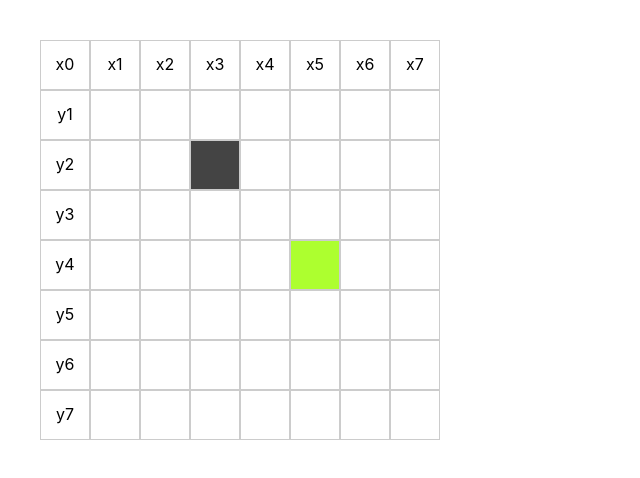
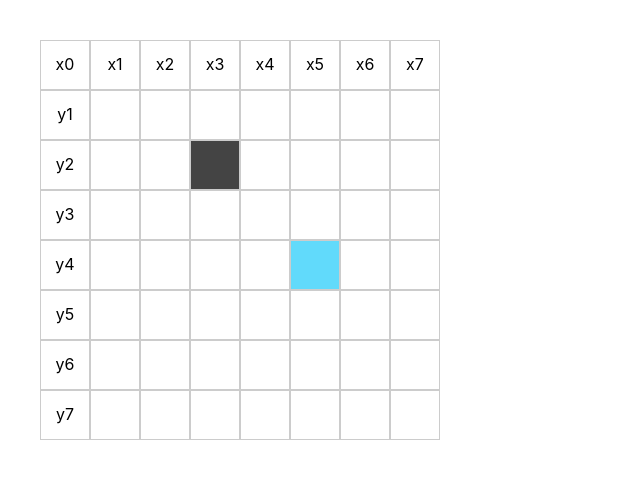
Before and after one commit to alundiak/react-snake, a React (Create React App) app: page / in a window 1280 px wide. Shown: the top 478 px of the page, without its empty margins (0-640 px from the left). Built offline with nearby package versions, Linux system fonts and the light colour scheme.

Commit message:
Impl. left and right move. Realized issue with double-invoking of reducer. Figured out a workaround (a better code solution).

```diff
--- a/src/components/Board.tsx
+++ b/src/components/Board.tsx
@@ -1,6 +1,8 @@
-import React, { useState, useReducer, PropsWithChildren } from 'react';
+import React, { useReducer, PropsWithChildren } from 'react';
 import { Point } from './Point';
 import './board.css';
+
+const FREQUENCY = 1000;
 
 // Array for axis used in format [y x] of two positive numbers:
 // y top-to-bottom and
@@ -15,8 +17,8 @@ const initialBoardState = {
     //     tail: []
     // },
     started: false,
-    finished: false,
-    conflict: false, // target | itself | edge
+    // finished: false,
+    // conflict: false, // target | itself | edge
 };
 
 // Approach using <div> and css-grid layout
@@ -31,23 +33,15 @@ export function Board({ children }: PropsWithChildren<any>) {
     // const matrix = Array(width).fill(null).map(el => Array(height).fill(0));
     // console.log(matrix);
 
+    // This must be created on demand, after click for every cell once. NOT MORE
     const gameTrigger = (newDirection: number[/* y x */]) => {
-        console.log('gameTrigger');
-
         if (!boardState.started) {
-            dispatch({
-                type: 'START'
-            });
+            dispatch({ type: 'START' });
+        } else {
+            dispatch({ type: 'INTERRUPT' });
         }
 
-        // This must be created on demand, after click for every cell once. NOT MORE
-        const dispatchMove = (newPoint: number[]) =>
-            dispatch({
-                type: 'SNAKE_MOVE',
-                newPosition: newPoint
-            });
-
-        snakeMove(boardState, newDirection, dispatchMove);
+        snakeMove(boardState, newDirection, dispatch);
     };
 
     const boardCore = [];
@@ -68,6 +62,14 @@ export function Board({ children }: PropsWithChildren<any>) {
 }
 
 function boardReducer(state: any, action: any) {
+    // console.log('boardReducer'); // TODO
+    // Due to using <React.StrictMode> useReducer() -> reducer() function is double-invoking !!!
+    // https://reactjs.org/docs/strict-mode.html#detecting-unexpected-side-effects
+    // console.log() inside of switch case is once, but random array is regenerated twice
+    // SOLUTION: move ANY logic BEFORE dispatch() and pass any new changed data via dispatch() func.
+    // https://github.com/facebook/react/issues/16295
+    // https://stackoverflow.com/questions/54892403/usereducer-action-dispatched-twice
+
     switch (action.type) {
         case 'START':
             console.log('Game STARTED');
@@ -77,10 +79,13 @@ function boardReducer(state: any, action: any) {
             }
 
         case 'FINISH':
-            console.log('Game FINISHED');
+            console.log('Game Over!');
+
             return {
                 ...state,
-                started: false // and stop while(1) loop OR setInterval()
+                started: false, // and stop while(1) loop OR setInterval()
+                // targetPoint: generateRandomPoint('target'), // BAD
+                // snake: [generateRandomPoint('snakeHead')] // BAD
             }
 
         case 'SNAKE_MOVE':
@@ -94,64 +99,126 @@ function boardReducer(state: any, action: any) {
             // state.snake.unshift(action.newDirection);
             // state.snake.pop(); // add a keyframe animation for slow fade out of last point on tail
 
-            state.snake[0] = action.newPosition;
+            // state.snake[0] = action.newPosition; // MUTABLE !!!!
 
             // TODO
             // const [snakeHead, ...snakeTail] = state.snake; // snakeTail can be undefined or many arrays [].length == 2
             // TODO
 
+            const [, ...tail] = state.snake;
+
+            return {
+                ...state,
+                snake: [action.newPosition, ...tail]
+            }
+
+        case 'CONFLICT_WITH_TARGET':
+            console.log('Target point reached. Generating new one.');
+            // when snake eats target [yT, xT], size should be increased - new sub-array will be pushed to boardState.snake
+
+            // action.newPosition;
+
+            return {
+                ...state,
+                // targetPoint: generateRandomPoint('target'), // BAD
+                // snake: [generateRandomPoint('snakeHead')] // BAD
+            }
+
+        case 'CONFLICT_WITH_ITSELF':
+            console.log('Don\'t eat yourself');
+
+            return {
+                ...state,
+                // targetPoint: generateRandomPoint('target'), // BAD
+                // snake: [generateRandomPoint('snakeHead')] // BAD
+            }
+
+        case 'CONFLICT_WITH_EDGES':
+            console.log('Bang...');
+
+            return {
+                ...state,
+                started: false,
+                targetPoint: action.newPosition, // SHOULD BE OK
+                snake: [action.newSnakeHead] // SHOULD BE OK
+            }
+
+        case 'REGENERATE_TARGET':
+            console.log('Target point regeneration.');
+
+            return {
+                ...state,
+                targetPoint: action.newPosition, // IS OK
+            }
+
+        case 'REGENERATE_SNAKE':
+            console.log('Snake head point regeneration.');
+
+            return {
+                ...state,
+                snake: [action.newPosition], // IS OK. Will cause disappearing snake's tail, and head will be new point.
+            }
+        case 'INTERRUPT':
+            console.log('INTERRUPT.');
+
             return {
                 ...state,
             }
-
-        case 'CONFLICT_WITH_TARGET':
-            // TODO
-            // when snake eats target [yT, xT], size should be increased - new sub-array will be pushed to boardState.snake
-            break;
-
-        case 'CONFLICT_WITH_ITSELF':
-            // TODO
-            break;
-
-        case 'CONFLICT_WITH_EDGES':
-            // TODO
-            // [0 > x > width] or
-            // [0 > y > height]
-            break;
 
         default:
             return state;
     }
 }
 
-function snakeMove(boardState: any, newDirection: any, dispatchMove: any) {
+
+function snakeMove(boardState: any, newDirection: any, dispatch: any) {
     const snakeHead = boardState.snake[0];
-    console.log(snakeHead, newDirection);
-
     const [yDirection, xDirection] = newDirection;
 
     if (yDirection === snakeHead[0]) {
         // it is LEFT or RIGHT move of snake head
-        if (xDirection < snakeHead[1]) {
-            // let interval1: any;
-            // -- for loop = LEFT MOVE
-            let i = snakeHead[1] - 1; /* next point */;
+
+        if (xDirection < snakeHead[1]) { // -- loop = LEFT MOVE
+            let interval1: any;
+            let i = snakeHead[1] - 1; // next left point
+
             const callback = () => {
-                console.log('callback');
-                dispatchMove([yDirection, i]);
-                i--;
+                let newPosition = [yDirection, i];
+                if (isWall(newPosition)) {
+                    clearInterval(interval1);
+                    // dispatch({
+                    //     type: 'CONFLICT_WITH_EDGES',
+                    //     newPosition: generateRandomPoint('target'),
+                    //     newSnakeHead: generateRandomPoint('snakeHead')
+                    // });
+                    dispatch({ type: 'FINISH' });
+                    dispatch({ type: 'REGENERATE_TARGET', newPosition: generateRandomPoint('target') });
+                    dispatch({ type: 'REGENERATE_SNAKE', newPosition: generateRandomPoint('snakeHead') });
+                    return;
+                }
+                dispatch({ type: 'SNAKE_MOVE', newPosition });
+                --i; // maybe i--
             };
 
-            console.log(i);
-            setTimeout(callback, 500);
-            // if i < 0 => -1 and less => dispatch(CONFLICT_EDGE)
+            interval1 = setInterval(callback, FREQUENCY);
+        } else { // ++ loop = RIGHT MOVE
+            let interval2: any;
+            let i = snakeHead[1] + 1; // next right point
 
-            // clearInterval(interval1);
-        } else {
-            // ++ for loop = RIGHT MOVE
-            // for (let i = snakeHead[1]; i <= boardState.boardSize[1] - 1; i--) {
+            const callback = () => {
+                let newPosition = [yDirection, i];
+                if (isWall(newPosition)) {
+                    clearInterval(interval2);
+                    dispatch({ type: 'FINISH' });
+                    dispatch({ type: 'REGENERATE_TARGET', newPosition: generateRandomPoint('target') });
+                    dispatch({ type: 'REGENERATE_SNAKE', newPosition: generateRandomPoint('snakeHead') });
+                    return;
+                }
+                dispatch({ type: 'SNAKE_MOVE', newPosition });
+                ++i; // maybe i++
+            };
 
-            // }
+            interval2 = setInterval(callback, FREQUENCY);
         }
     } else {
         // use case when clicked point NOT on the same Y axis
@@ -169,3 +236,33 @@ function snakeMove(boardState: any, newDirection: any, dispatchMove: any) {
     }
 
 }
+
+function generateRandomPoint(type: string) {
+    const newY = Math.floor(Math.random() * initialBoardState.boardSize[0]);
+    const newX = Math.floor(Math.random() * initialBoardState.boardSize[1]);
+
+    // Extend logic to avoid:
+    // same point as target, which was before
+    // same point of snake head or tail
+    // etc.
+    console.log(type + ' new random point', [newY, newX]);
+
+    return [newY, newX];
+}
+
+function isWall(point: number[]) {
+    if (point[1] < 0) { // x
+        return true; // left edge, x has been increasing towards 0
+    }
+    if (point[1] > initialBoardState.boardSize[1] - 1) { // x
+        return true; // right edge, x has been increasing from positive number towards board edge
+    }
+    if (point[0] < 0) { // y
+        return true; // top edge, y has been increasing towards 0
+    }
+    if (point[0] > initialBoardState.boardSize[0] - 1) { // y
+        return true; // right edge, x has been increasing from positive number towards board edge
+    }
+
+    return false;
+}
--- a/src/components/board.css
+++ b/src/components/board.css
@@ -19,7 +19,7 @@ body {
 }
 
 .point.snake.head {
-  background-color: greenyellow;
+  background-color: #61dafb;
   box-shadow: #444;
 }
 
--- a/src/index.tsx
+++ b/src/index.tsx
@@ -5,6 +5,8 @@ import App from './App';
 import reportWebVitals from './reportWebVitals';
 
 ReactDOM.render(
+  // https://stackoverflow.com/questions/54892403/usereducer-action-dispatched-twice
+  // in strict mode, dispatch() from useReducer() was/is executed twice
   <React.StrictMode>
     <App />
   </React.StrictMode>,
```
